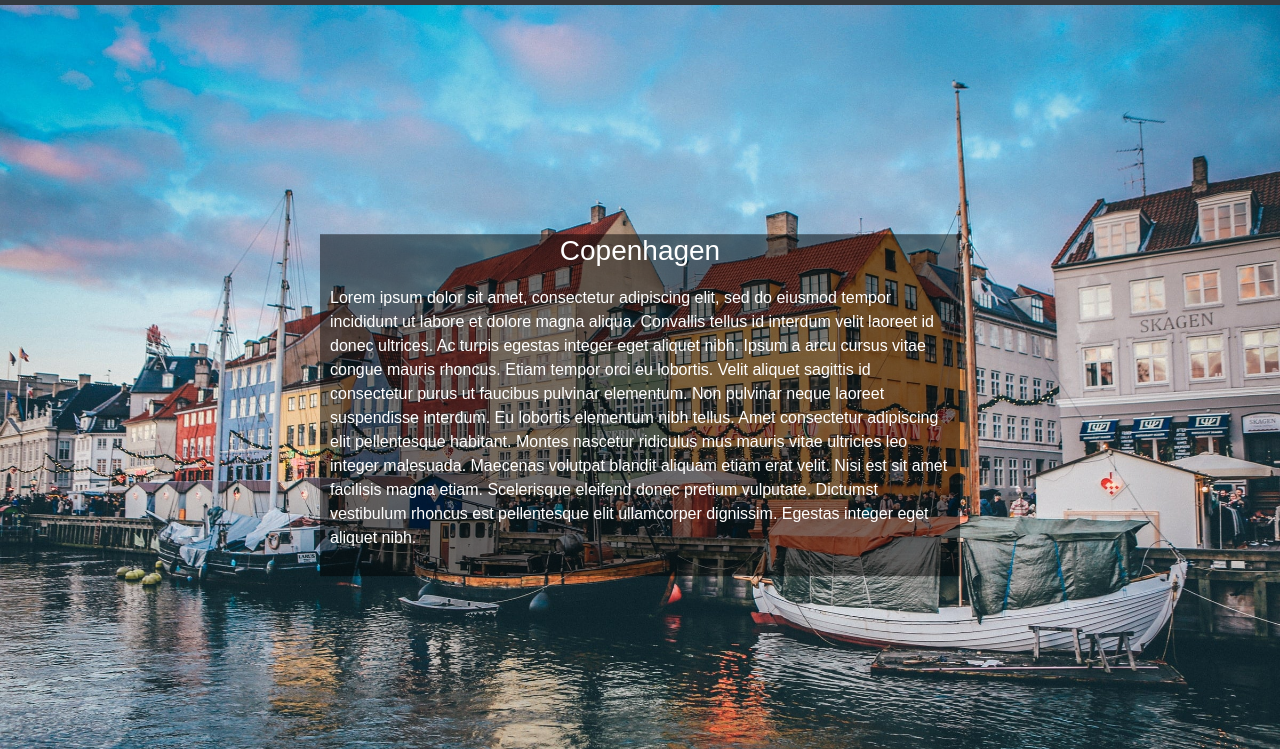
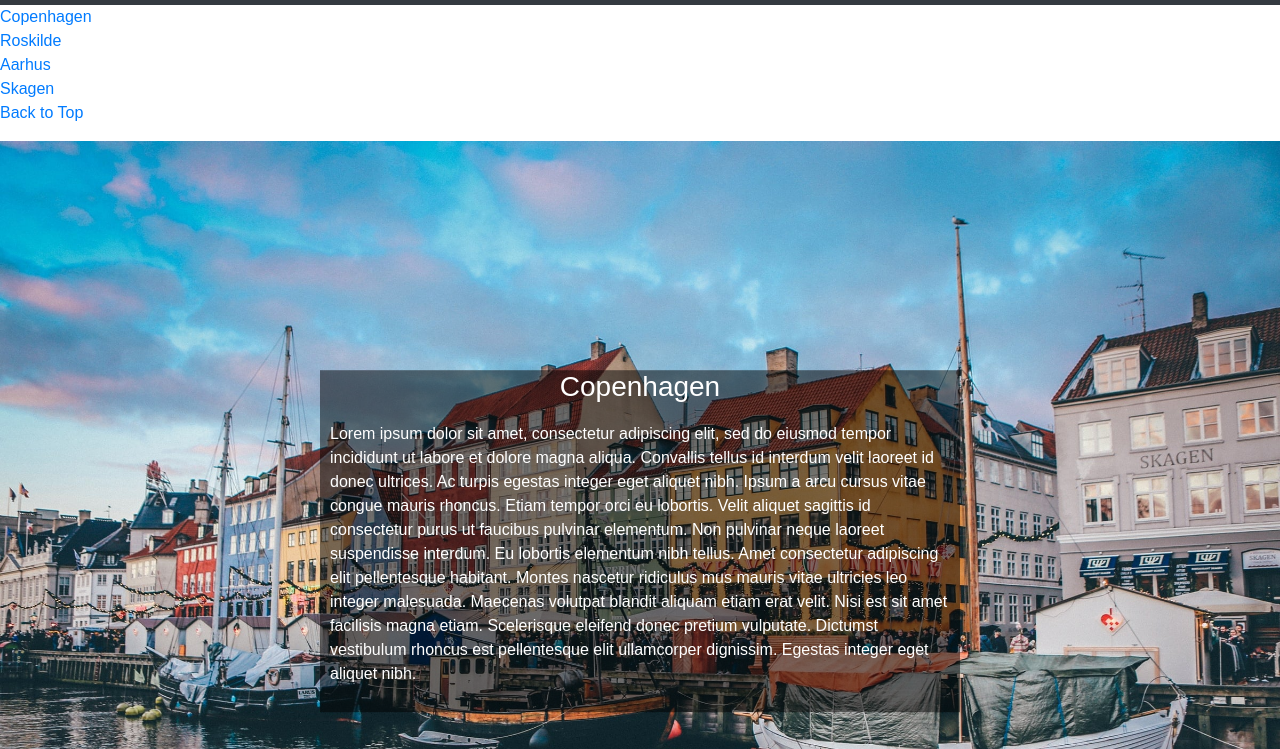
Before and after one commit to Code-Institute-Submissions/Tofthaslund-Visit-Denmark_AugResub, a plain HTML site: page cities.html in a window 1280 px wide. Shown: the part 51-800 px from the top of the page. Drawn offline with nearby package versions, Linux system fonts and the light colour scheme.

Commit message:
basic layout of Cities navgation bar on cities.html

```diff
--- a/cities.html
+++ b/cities.html
@@ -43,6 +43,13 @@
 
     <main>
         <div class="main-cities">
+            <ul>
+                <li> <a href="#">Copenhagen</a></li>
+                <li> <a href="#">Roskilde</a></li>
+                <li> <a href="#">Aarhus</a></li>
+                <li> <a href="#">Skagen</a></li>
+                <li> <a href="#">Back to Top</a></li>
+            </ul>
        <div class="cph-logo">
            <div class="cph-text">
            <h3>Copenhagen</h3>
```
